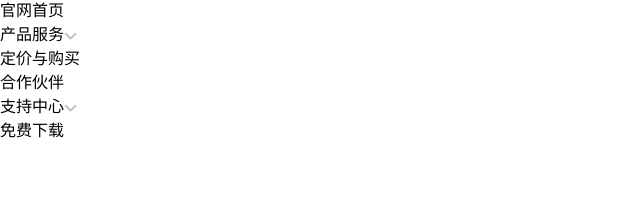
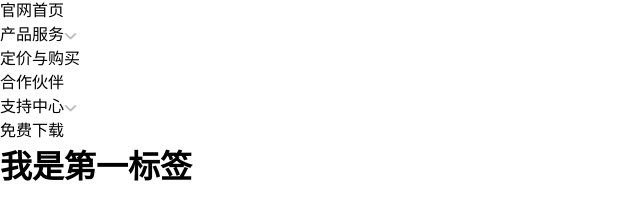
Before and after one commit to pjxx369/tengxunhuiyi, a plain HTML site: page index.html in a window 1280 px wide. Shown: the part 42-262 px from the top of the page, without its empty margins (0-640 px from the left). Drawn offline with Linux system fonts and the light colour scheme.

Commit message:
张金翔的第一次修改

```diff
--- a/index.html
+++ b/index.html
@@ -18,6 +18,10 @@
 			<p class="shouye">合作伙伴</p>
 			<p class="shouye">支持中心<img src="img/下箭头.png"/></p>
 			<p class="shouye">免费下载</p>
+
+
+
+			<h1>我是第一标签</h1>
 		</header>
 
 
```
